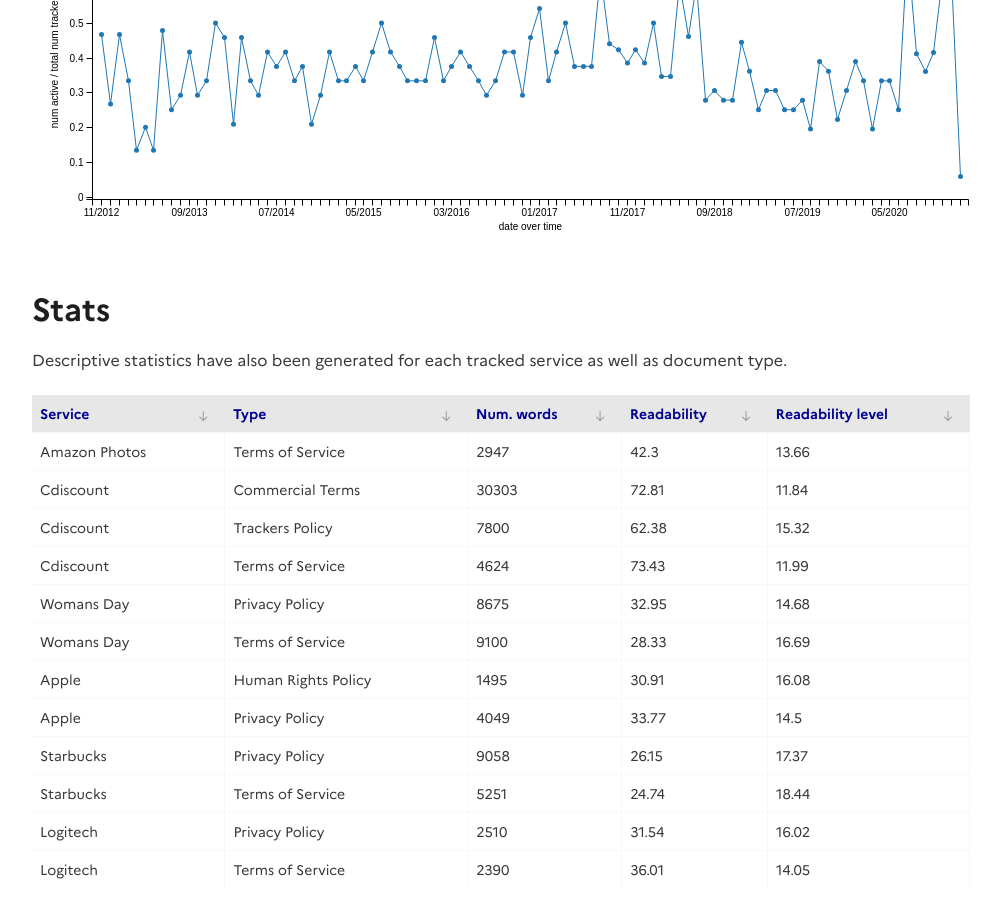
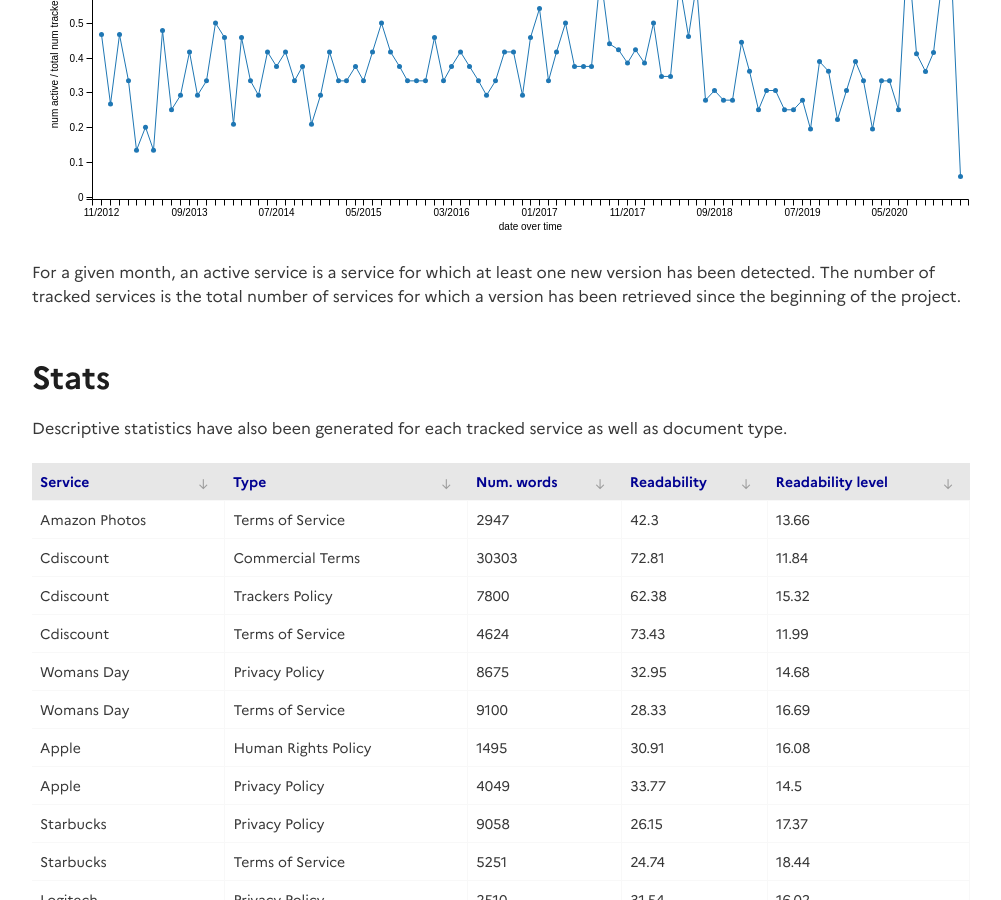
Before and after one commit to ambanum/disinfo.quaidorsay.fr, a Jekyll site: the page built from _pages/en/cgus-experimentations.md, in a window 1280 px wide and 900 px high, scrolled down 935 px. Shown: the whole window, without its empty margins (139-1140 px from the left). Built offline with Jekyll 4.4.1, drawn with Linux system fonts in a browser that asks for light colours; comment, search, counter and statistics services are not loaded.

Commit message:
Add legend to chart

```diff
--- a/_pages/en/cgus-experimentations.md
+++ b/_pages/en/cgus-experimentations.md
@@ -36,6 +36,8 @@
 
 {% include cgus/chart.html %}
 
+For a given month, an active service is a service for which at least one new version has been detected. The number of tracked services is the total number of services for which a version has been retrieved since the beginning of the project.
+
 ## Stats
 
 Descriptive statistics have also been generated for each tracked service as well as document type.
```
Also changed, not shown: _pages/fr/cgus-experimentations.md (+2 -0 lines).
